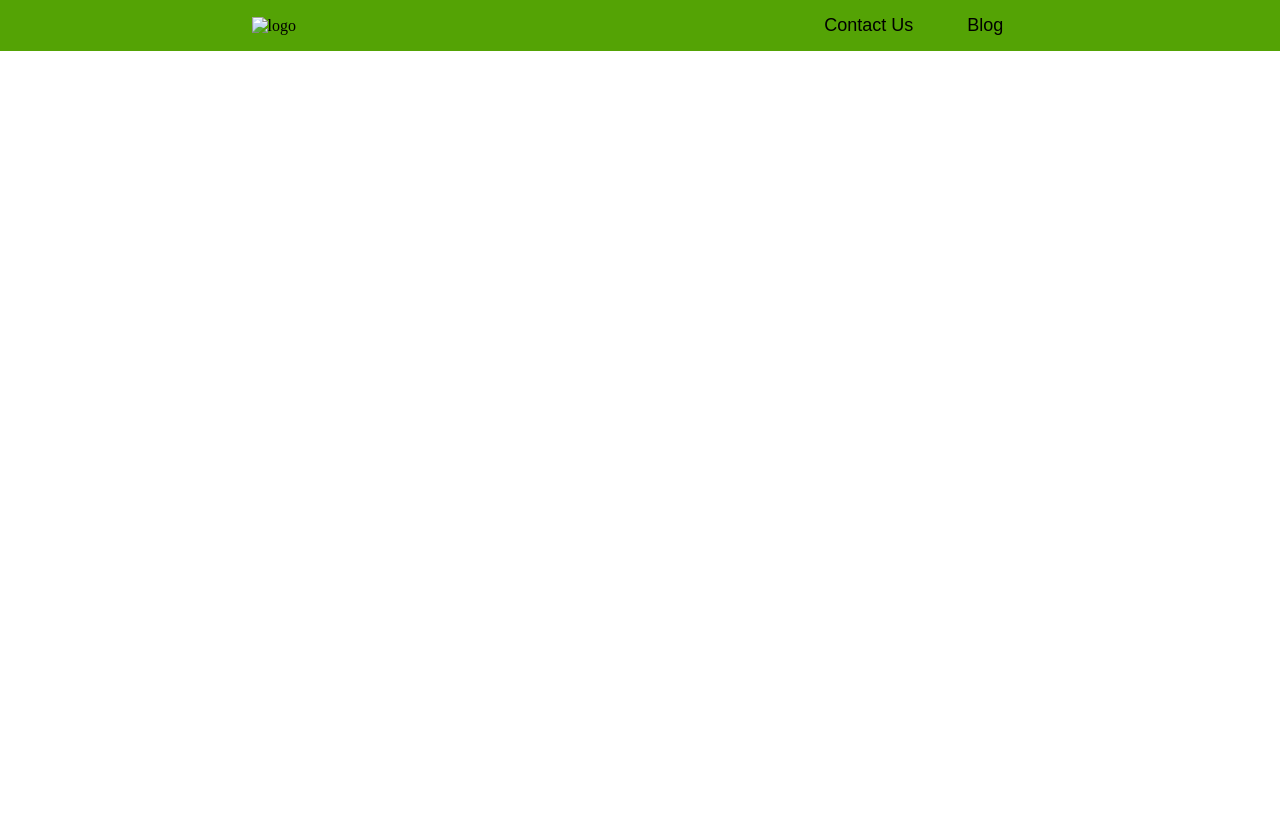
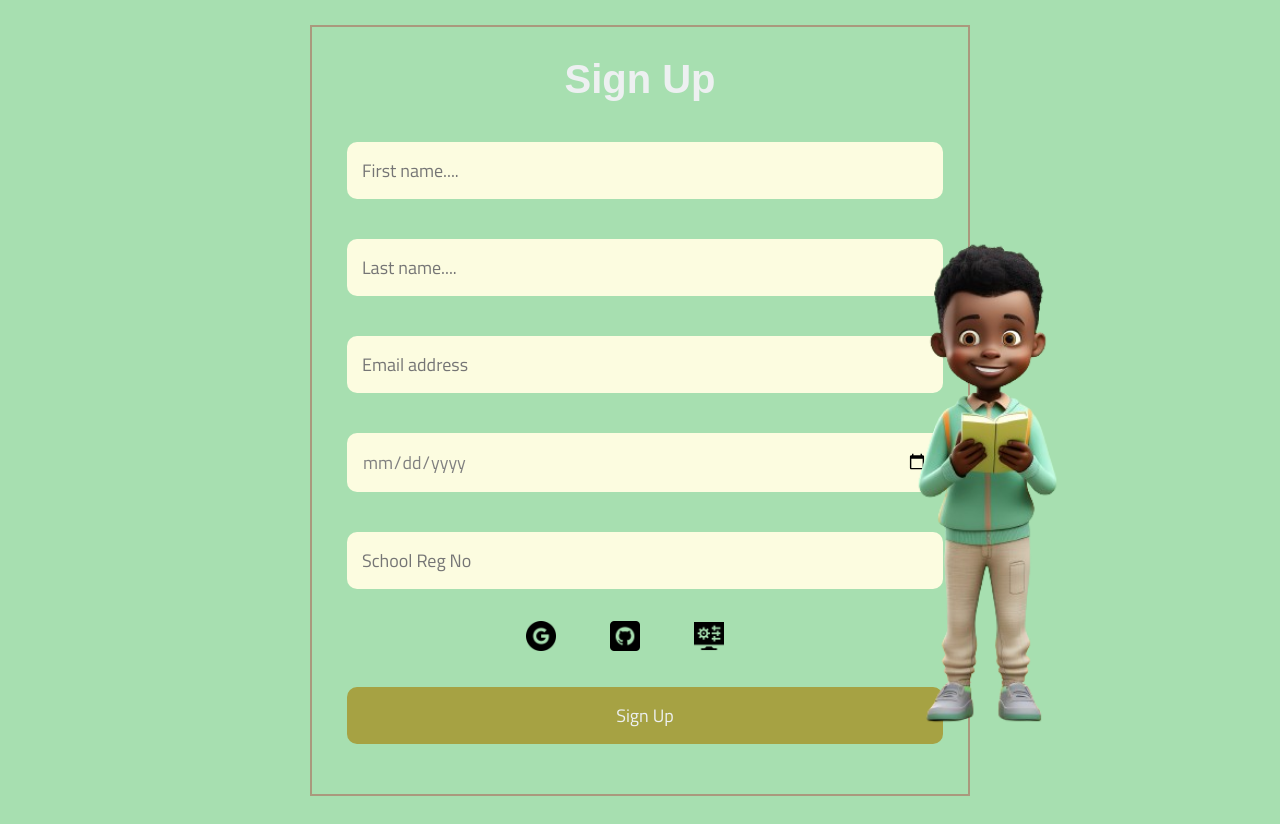
Before and after one commit to ian-michael254/campusconnect, a plain HTML site: page index.html in a window 1280 px wide. Before the commit the page ends 800 px from the top, so only its background shows below. Drawn offline with Linux system fonts and the light colour scheme; a web font is replaced by a local one.

Commit message:
final product

```diff
--- a/index.html
+++ b/index.html
@@ -7,13 +7,31 @@
     <title>campusconnect</title>
 </head>
 <body>
-    <nav id="landing-nav">
-        <img src="" alt="logo">
-        <ul>
-            <li><a href="#">Contact us</a></li>
-            <li><a href="#">Blog</a></li>
-        </ul>
-    </nav>
+    <!--NAVIGATION-->
+
+    <!--SIGN IN FORM-->
+
+    <div class="form-container">
+
+        <form id="sign-up" action="" method="post">
+            <h2 class="heading sign-title">sign up</h2>
+            <label for="firstname"></label><input type="text" placeholder="First name...." required>
+            <label for="lastname"></label><input type="text" placeholder="Last name...." required>
+            <label for="email"></label><input type="email" name="email" id="email" placeholder="Email address" required>
+            <label for="dob"></label><input type="date" name="dateofbirth" id="dob" required>
+            <label for="regNo"></label><input type="text" name="regNo" id="regNo" placeholder="School Reg No" max="10" min="10">
+            <div class="socials">
+            <img src="/images/social.png" alt="google">
+            <img src="/images/github.png" alt="github">
+            <img src="/images/settings.png" alt="cpanel">
+            </div>
+            <input id="sign btn" type="submit" value="Sign Up">
+        </form>
+    </div>
+    <div class="image-container">
+        <img src="/images/portrait-young-student-with-book-education-day-removebg-preview.png" alt="">
+    </div>
+
 
 </body>
 </html>
--- a/stylesheet/style.css
+++ b/stylesheet/style.css
@@ -1,35 +1,101 @@
+@import url('https://fonts.googleapis.com/css2?family=Titillium+Web:ital,wght@0,200;0,300;0,400;0,600;0,700;0,900;1,200;1,300;1,400;1,600;1,700&display=swap');
+@import url('https://fonts.googleapis.com/css2?family=Seymour+One&display=swap');
+
 *{
     padding:0;
     margin:0;
     box-sizing: border-box;
 }
-#landing-nav{
-    display:flex;
-    align-items:center;
-    justify-content: space-around;
-    background-color:rgb(84, 163, 5);
+body{
+    background-color:rgb(167,223,176);
 }
-#landing-nav li{
-    list-style: none;
-    margin:5px;
-    display: inline-block;
-    padding: 10px 20px;
+
+
+
+.form-container{
+    max-width:700px;
+    height:90vh;
+    padding:20px;
+    margin: 50px auto;
+    display: flex;
+    align-items: center;
+    justify-content: center;
+    z-index: 0;
 }
-#landing-nav a{
-    display: block;
-    text-decoration:none;
-    color:#000;
-    align-items: flex-end;
+#sign-up{
+    padding:30px;
+    border:2px solid #aa997d;
+    max-width:100%;
+}
+input{
+    width:100%;
+    padding:15px;
+    margin:20px 5px;
+    border-radius:10px;
+    border:none;
     font-size:18px;
-    font-weight:400;
-    font-family: Arial, Helvetica, sans-serif;
-    text-transform: capitalize;
-    transition:all .4s linear.4s;
-}
-#landing-nav a:hover{
-    background-color: aliceblue;
-    padding:7px;
-    transition: all .4s linear .4s;
-    border-radius:10px;
+    font-family:'Titillium Web',sans-serif;
+    background-color:#fcfce0;
 
 }
+.heading{
+    font-size:40px;
+    text-align:center;
+    text-transform: capitalize;
+    font-family:'Seymour One', sans-serif;
+    color:#edf0f1;
+
+}
+.sign-title{
+    margin-bottom:20px;
+}
+#sign-up img{
+    max-width:30px;
+    display:inline-block;
+    margin:auto 25px;
+    cursor:pointer;
+}
+.socials{
+    width:50%;
+
+    margin:2px auto;
+    padding:10px;
+}
+
+.image-container{
+    max-width: 700px;
+    height:90vh;
+    position:absolute;
+    top:13%;
+    left:59%;
+    z-index: 10;
+
+
+
+}
+.image-container img{
+    max-width:700px;
+    height:80vh;
+    z-index: 15;
+
+}
+input[type="submit"]{
+    background-color:rgb(166,162,67);
+    color:#edf0f1;
+    cursor: pointer;
+}
+input[type="date"]{
+    color:grey;
+}
+
+/*second*/
+.container-main{
+    width:1200px;
+    height:70vh;
+    margin:100px auto;
+     background-color:white;
+}
+.container-main img{
+    max-width:50%;
+    height:100%;
+}
```
Also changed, not shown: images/github.png (added), images/portrait-young-student-with-book-education-day-removebg-preview.png (added), images/settings.png (added), images/social.png (added), 2 other files.
